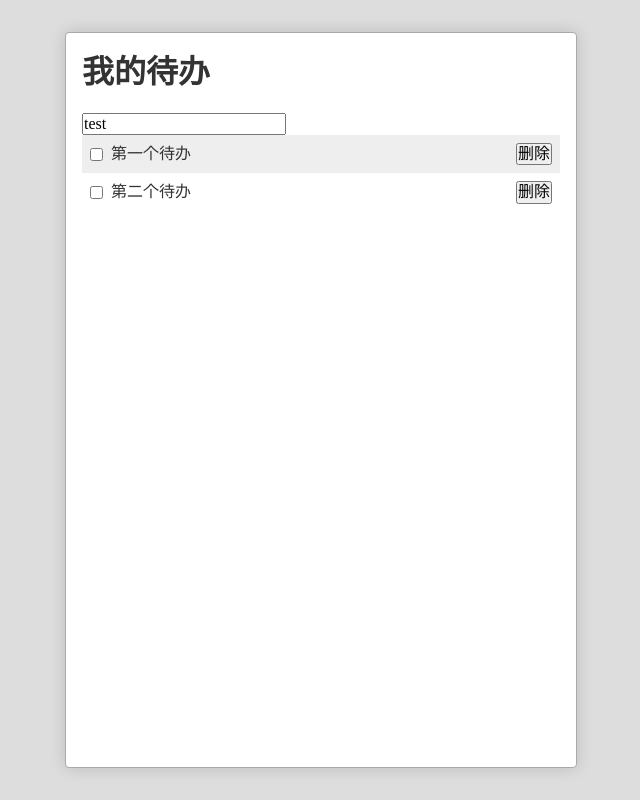
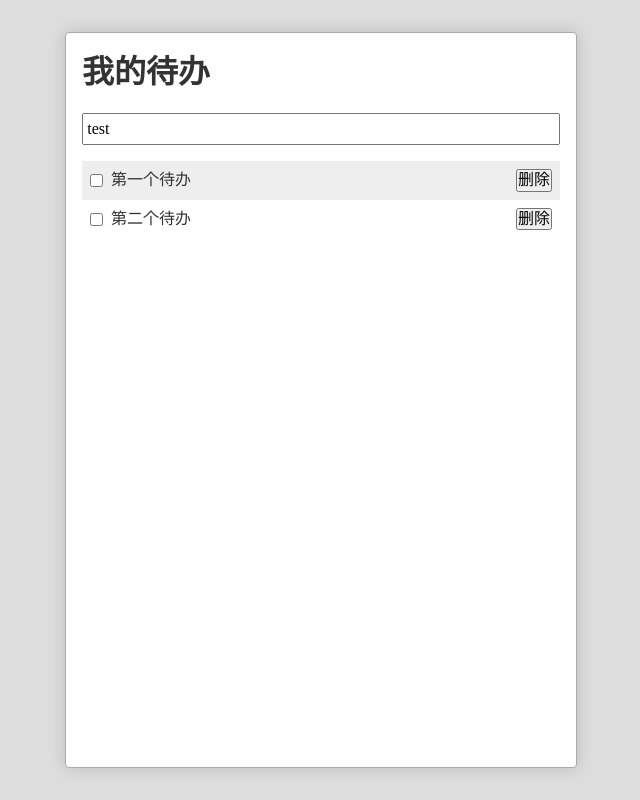
Before and after one commit to zzyo96/webpack-demo, a React (Create React App) app: page / in a window 1280 px wide. Shown: the whole page, without its empty margins (319-959 px from the left). Built offline with nearby package versions, Linux system fonts and the light colour scheme.

Commit message:
更新TodoInput的样式

```diff
--- /dev/null
+++ b/src/TodoInput.css
@@ -0,0 +1,7 @@
+.TodoInput{
+  width: 100%;
+  line-height: 1.8;
+  margin-bottom: 1em;
+  font-size: 16px;
+  padding: 0 .2em;
+}
--- a/src/TodoInput.js
+++ b/src/TodoInput.js
@@ -1,10 +1,12 @@
 import React, { Component } from 'react';
+import './TodoInput.css'
 
 export default class TodoInput extends Component {
   render(){
     return <input type="text" value={this.props.content}
-      onChange={this.changeTitle.bind(this)}
-      onKeyPress={this.submit.bind(this)}/>
+       className="TodoInput"
+       onChange={this.changeTitle.bind(this)}
+       onKeyPress={this.submit.bind(this)}/>
   }
   submit(e){
     if (e.key === 'Enter') {
```
Also changed, not shown: 12 other files (tests, documents, lock files or other folders).
